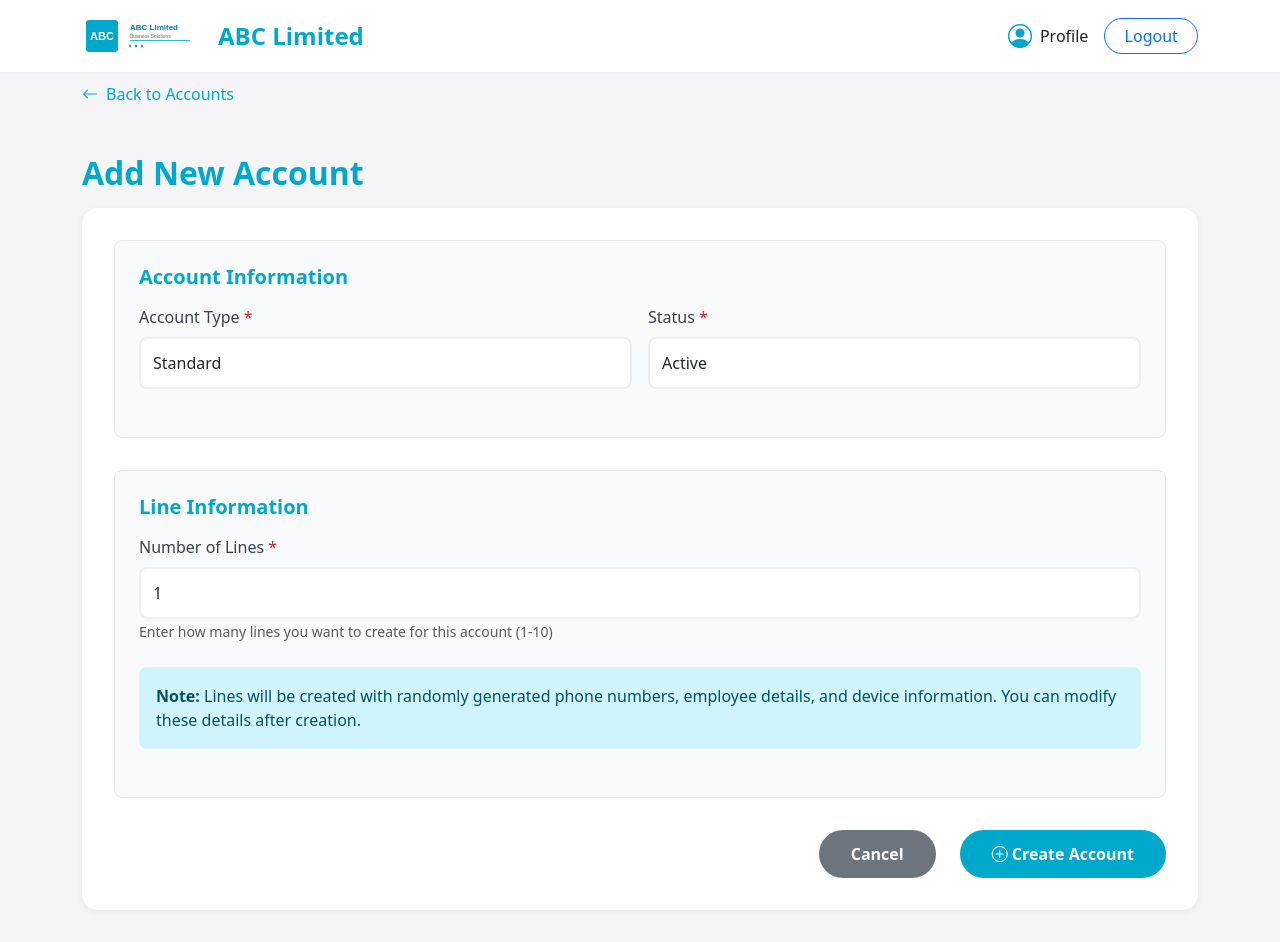
After one commit to sunjava/abc-limited-portal, a Django app: page /accounts/add/ in a window 1280 px wide. The commit adds this page. Run offline with Django 5.2, Linux system fonts and the light colour scheme; the visitor is signed in with stand-in values (Sample User, id 1).

Commit message:
Add account creation functionality with UI
- Add AccountForm for creating accounts without user creation
- Add add_account view with @login_required decorator
- Create add_account.html template matching site design
- Update Account model to make user field optional (null=True, blank=True)
- Add migration for model changes
- Add URL routing for /accounts/add/
- Update all_accounts.html with Add Account button
- Style updates to match ABC Limited Portal design theme
- Account creation now independent of user creation

```diff
--- a/robo/urls.py
+++ b/robo/urls.py
@@ -24,7 +24,7 @@ from robo_app.views import (
     get_services, add_service_to_lines, get_line_services, get_account_lines,
     suspend_lines, restore_lines, chatbot_message, create_line, update_account_status,
     add_line_account_selection, update_line_payment_date, update_line_details, create_mirrored_line,
-    get_line_details, logo_test, debug_login_view, database_admin_view
+    get_line_details, logo_test, debug_login_view, database_admin_view, add_account
 )
 
 urlpatterns = [
@@ -32,6 +32,7 @@ urlpatterns = [
     path('dashboard/', hello_world, name='dashboard'),
     path('admin/', admin.site.urls),
     path('accounts/', all_accounts, name='all_accounts'),
+    path('accounts/add/', add_account, name='add_account'),
     path('lines/', all_lines, name='all_lines'),
     path('add-line/', add_line_account_selection, name='add_line_account_selection'),
     path('accounts/<int:account_id>/', account_details, name='account_details'),
--- /dev/null
+++ b/robo_app/forms.py
@@ -0,0 +1,142 @@
+from django import forms
+from django.contrib.auth.models import User
+from robo_app.models import Account, Line
+from decimal import Decimal
+from datetime import date, timedelta
+import random
+
+
+class AccountForm(forms.ModelForm):
+    """Form for creating new accounts without user information"""
+
+    # Account fields
+    account_type = forms.ChoiceField(
+        choices=[
+            ('STANDARD', 'Standard'),
+            ('PREMIUM', 'Premium'),
+            ('BUSINESS', 'Business'),
+        ],
+        widget=forms.Select(attrs={'class': 'form-control'})
+    )
+
+    status = forms.ChoiceField(
+        choices=[
+            ('ACTIVE', 'Active'),
+            ('INACTIVE', 'Inactive'),
+        ],
+        widget=forms.Select(attrs={'class': 'form-control'})
+    )
+
+    # Line fields
+    num_lines = forms.IntegerField(
+        min_value=1,
+        max_value=10,
+        initial=1,
+        widget=forms.NumberInput(attrs={'class': 'form-control', 'placeholder': 'Number of lines (1-10)'})
+    )
+
+    class Meta:
+        model = Account
+        fields = ['account_type', 'status']
+
+    def save(self, commit=True):
+        # Create account without user
+        account = super().save(commit=False)
+        account.user = None  # No user associated
+        account.account_number = self.generate_account_number()
+        account.last_payment_date = date.today() - timedelta(days=random.randint(1, 30))
+        account.payment_due_date = date.today() + timedelta(days=random.randint(1, 30))
+
+        if commit:
+            account.save()
+
+            # Create lines for the account
+            self.create_lines_for_account(account, self.cleaned_data['num_lines'])
+
+        return account
+
+    def generate_account_number(self):
+        """Generate a unique account number"""
+        import random
+        while True:
+            account_number = f"ACC{random.randint(100000, 999999)}"
+            if not Account.objects.filter(account_number=account_number).exists():
+                return account_number
+
+    def create_lines_for_account(self, account, num_lines):
+        """Create lines for the account"""
+        device_models = [
+            'iPhone 15 Pro', 'iPhone 15', 'iPhone 14 Pro', 'iPhone 14',
+            'Samsung Galaxy S24', 'Samsung Galaxy S23', 'Google Pixel 8',
+            'OnePlus 12', 'Motorola Edge 50'
+        ]
+
+        device_colors = ['Black', 'White', 'Blue', 'Red', 'Purple', 'Green', 'Silver', 'Gold']
+        device_storage = ['128GB', '256GB', '512GB', '1TB']
+        plan_names = [
+            'Magenta MAX', 'Magenta', 'Essentials', 'Business Unlimited',
+            'Go5G Plus', 'Go5G', 'Connect', 'Simply Prepaid'
+        ]
+
+        first_names = ['James', 'Mary', 'John', 'Patricia', 'Robert', 'Jennifer', 'Michael', 'Linda']
+        last_names = ['Smith', 'Johnson', 'Williams', 'Brown', 'Jones', 'Garcia', 'Miller', 'Davis']
+
+        for i in range(num_lines):
+            # Generate unique MSDN
+            area_code = random.choice(['555', '212', '310', '415', '713', '404', '305'])
+            phone_number = f"{random.randint(1000000, 9999999)}"
+            msdn = f"+1-{area_code}-{phone_number[:3]}-{phone_number[3:]}"
+
+            # Generate employee details
+            first_name = random.choice(first_names)
+            last_name = random.choice(last_names)
+            employee_name = f"{first_name} {last_name}"
+            employee_number = f"EMP{random.randint(1000, 9999)}"
+
+            # Generate device details
+            device_model = random.choice(device_models)
+            device_color = random.choice(device_colors)
+            storage = random.choice(device_storage)
+            device_price = Decimal(str(random.randint(200, 1200)))
+
+            # Generate plan details
+            plan_name = random.choice(plan_names)
+            plan_price = Decimal(str(random.randint(30, 120)))
+
+            # Protection details
+            protection_options = [
+                ('Protection<360>', Decimal('18.00')),
+                ('Basic Protection', Decimal('7.00')),
+                ('Premium Protection', Decimal('15.00')),
+                ('No Protection', Decimal('0.00'))
+            ]
+            protection_name, protection_price = random.choice(protection_options)
+
+            # Calculate payment due date
+            payment_due_date = date.today() + timedelta(days=random.randint(5, 30))
+
+            # Create the line
+            try:
+                Line.objects.create(
+                    account=account,
+                    line_name=f"Line {i+1}",
+                    msdn=msdn,
+                    employee_name=employee_name,
+                    employee_number=employee_number,
+                    status='ACTIVE',
+                    payment_due_date=payment_due_date,
+                    device_model=device_model,
+                    device_color=device_color,
+                    device_storage=storage,
+                    device_price=device_price,
+                    plan_name=plan_name,
+                    plan_price=plan_price,
+                    plan_data_limit='Unlimited',
+                    protection_name=protection_name,
+                    protection_price=protection_price,
+                    trade_in_value=Decimal(str(random.randint(0, 300))),
+                    total_monthly_cost=plan_price + protection_price
+                )
+            except Exception as e:
+                # Skip if MSDN already exists
+                continue
--- a/robo_app/models.py
+++ b/robo_app/models.py
@@ -18,7 +18,7 @@ class Account(models.Model):
     ]
 
     account_number = models.CharField(max_length=20, unique=True)
-    user = models.ForeignKey(User, on_delete=models.CASCADE, related_name='accounts')
+    user = models.ForeignKey(User, on_delete=models.CASCADE, related_name='accounts', null=True, blank=True)
     status = models.CharField(max_length=20, choices=STATUS_CHOICES, default='ACTIVE')
     account_type = models.CharField(max_length=20, choices=TYPE_CHOICES, default='STANDARD')
     created_on = models.DateTimeField(auto_now_add=True)
--- /dev/null
+++ b/robo_app/templates/robo_app/add_account.html
@@ -0,0 +1,310 @@
+<!DOCTYPE html>
+{% load static %}
+<html lang="en">
+<head>
+    <meta charset="UTF-8">
+    <meta name="viewport" content="width=device-width, initial-scale=1.0">
+    <title>Add New Account - ABC Limited Portal</title>
+    <!-- Bootstrap CSS -->
+    <link href="https://cdn.jsdelivr.net/npm/bootstrap@5.3.0/dist/css/bootstrap.min.css" rel="stylesheet">
+    <link rel="stylesheet" href="https://cdn.jsdelivr.net/npm/bootstrap-icons@1.10.5/font/bootstrap-icons.css">
+    <style>
+        :root {
+            --att-blue: #00A8CC;
+            --att-blue-dark: #067AB4;
+            --att-blue-light: #e6f7fb;
+            --att-gray: #6c757d;
+        }
+        body {
+            background: #f5f5f7;
+            color: #222;
+        }
+        .att-header {
+            background: #fff;
+            color: #00A8CC;
+            padding: 1rem 0 1rem 0;
+            border-bottom: 2px solid #eee;
+            position: sticky;
+            top: 0;
+            z-index: 100;
+        }
+        .att-header .att-logo {
+            height: 40px;
+            width: auto;
+            max-width: 120px;
+            margin-right: 1rem;
+        }
+        .att-header .att-title {
+            font-size: 1.5rem;
+            font-weight: bold;
+            color: #00A8CC;
+            margin-bottom: 0;
+        }
+        .att-header .profile-section {
+            display: flex;
+            align-items: center;
+            gap: 0.5rem;
+        }
+        .att-header .profile-section .att-profile-icon {
+            font-size: 1.5rem;
+            color: #00A8CC;
+        }
+        .att-header .profile-section .att-topbar-label {
+            color: #222;
+            font-size: 1rem;
+            font-weight: 500;
+        }
+        .att-header .profile-section .btn {
+            border-radius: 2rem;
+            font-weight: 500;
+            padding: 0.3rem 1.2rem;
+            margin-left: 0.5rem;
+        }
+        .page-title {
+            font-size: 2rem;
+            font-weight: 600;
+            margin: 2rem 0 1rem 0;
+            color: #00A8CC;
+        }
+        .back-link {
+            color: #00A8CC;
+            text-decoration: none;
+            font-weight: 500;
+            display: inline-flex;
+            align-items: center;
+            gap: 0.5rem;
+            margin-bottom: 1rem;
+        }
+        .back-link:hover {
+            color: #067AB4;
+            text-decoration: underline;
+        }
+        .form-container {
+            background: #fff;
+            border-radius: 1rem;
+            box-shadow: 0 2px 8px rgba(0,0,0,0.05);
+            padding: 2rem;
+            margin-bottom: 2rem;
+        }
+        .form-section {
+            margin-bottom: 2rem;
+            padding: 1.5rem;
+            border: 1px solid #e5e7eb;
+            border-radius: 0.5rem;
+            background: #f9fafb;
+        }
+        .form-section h3 {
+            color: var(--att-blue);
+            margin-bottom: 1rem;
+            font-size: 1.25rem;
+            font-weight: 600;
+        }
+        .form-group {
+            margin-bottom: 1.5rem;
+        }
+        .form-group label {
+            display: block;
+            margin-bottom: 0.5rem;
+            font-weight: 500;
+            color: #374151;
+        }
+        .form-control {
+            width: 100%;
+            padding: 0.75rem;
+            border: 2px solid #eee;
+            border-radius: 0.5rem;
+            font-size: 1rem;
+            transition: border-color 0.3s ease;
+        }
+        .form-control:focus {
+            outline: none;
+            border-color: var(--att-blue);
+            box-shadow: 0 0 0 0.2rem rgba(0, 168, 204, 0.25);
+        }
+        .btn-primary {
+            background: var(--att-blue);
+            color: white;
+            padding: 0.75rem 2rem;
+            border: none;
+            border-radius: 2rem;
+            font-weight: 600;
+            cursor: pointer;
+            transition: background-color 0.3s ease;
+        }
+        .btn-primary:hover {
+            background: var(--att-blue-dark);
+        }
+        .btn-secondary {
+            background: var(--att-gray);
+            color: white;
+            padding: 0.75rem 2rem;
+            border: none;
+            border-radius: 2rem;
+            font-weight: 600;
+            cursor: pointer;
+            transition: background-color 0.3s ease;
+            text-decoration: none;
+            display: inline-block;
+            margin-right: 1rem;
+        }
+        .btn-secondary:hover {
+            background: #5a6268;
+        }
+        .alert {
+            padding: 1rem;
+            margin-bottom: 1.5rem;
+            border-radius: 0.5rem;
+            border: 1px solid transparent;
+        }
+        .alert-success {
+            background-color: #d1fae5;
+            border-color: #a7f3d0;
+            color: #065f46;
+        }
+        .alert-error {
+            background-color: #fee2e2;
+            border-color: #fecaca;
+            color: #991b1b;
+        }
+        .form-row {
+            display: grid;
+            grid-template-columns: 1fr 1fr;
+            gap: 1rem;
+        }
+        .required {
+            color: #dc2626;
+        }
+        @media (max-width: 768px) {
+            .form-row {
+                grid-template-columns: 1fr;
+            }
+            .form-container {
+                margin: 1rem;
+                padding: 1rem;
+            }
+        }
+    </style>
+</head>
+<body>
+    <div class="att-header">
+        <div class="container d-flex justify-content-between align-items-center">
+            <div class="d-flex align-items-center">
+                <img src="{% static 'logo.svg' %}" alt="ABC Limited Logo" class="att-logo" onerror="this.style.display='none'; this.nextElementSibling.style.display='inline-block';">
+                <span class="att-title">ABC Limited</span>
+            </div>
+            <div class="profile-section">
+                <i class="bi bi-person-circle att-profile-icon"></i>
+                <span class="att-topbar-label">Profile</span>
+                <a href="/logout/" class="btn btn-outline-primary">Logout</a>
+            </div>
+        </div>
+    </div>
+
+    <div class="container mt-2">
+        <a href="{% url 'all_accounts' %}" class="back-link">
+            <i class="bi bi-arrow-left"></i>
+            Back to Accounts
+        </a>
+
+        <h1 class="page-title">Add New Account</h1>
+
+        <div class="form-container">
+
+    <!-- Messages -->
+    {% if messages %}
+        {% for message in messages %}
+            <div class="alert alert-{{ message.tags }}">
+                {{ message }}
+            </div>
+        {% endfor %}
+    {% endif %}
+
+    <form method="post">
+        {% csrf_token %}
+
+
+        <!-- Account Information Section -->
+        <div class="form-section">
+            <h3><i class="fas fa-building"></i> Account Information</h3>
+            <div class="form-row">
+                <div class="form-group">
+                    <label for="{{ form.account_type.id_for_label }}">Account Type <span class="required">*</span></label>
+                    {{ form.account_type }}
+                    {% if form.account_type.errors %}
+                        <div class="text-danger">{{ form.account_type.errors.0 }}</div>
+                    {% endif %}
+                </div>
+                <div class="form-group">
+                    <label for="{{ form.status.id_for_label }}">Status <span class="required">*</span></label>
+                    {{ form.status }}
+                    {% if form.status.errors %}
+                        <div class="text-danger">{{ form.status.errors.0 }}</div>
+                    {% endif %}
+                </div>
+            </div>
+        </div>
+
+        <!-- Line Information Section -->
+        <div class="form-section">
+            <h3><i class="fas fa-mobile-alt"></i> Line Information</h3>
+            <div class="form-group">
+                <label for="{{ form.num_lines.id_for_label }}">Number of Lines <span class="required">*</span></label>
+                {{ form.num_lines }}
+                <small class="text-muted">Enter how many lines you want to create for this account (1-10)</small>
+                {% if form.num_lines.errors %}
+                    <div class="text-danger">{{ form.num_lines.errors.0 }}</div>
+                {% endif %}
+            </div>
+            <div class="alert alert-info">
+                <strong>Note:</strong> Lines will be created with randomly generated phone numbers, employee details, and device information. You can modify these details after creation.
+            </div>
+        </div>
+
+            <!-- Submit Buttons -->
+            <div class="d-flex justify-content-end gap-2">
+                <a href="{% url 'all_accounts' %}" class="btn-secondary">Cancel</a>
+                <button type="submit" class="btn-primary">
+                    <i class="bi bi-plus-circle"></i> Create Account
+                </button>
+            </div>
+        </form>
+        </div>
+    </div>
+
+<script>
+// Add some client-side validation
+document.addEventListener('DOMContentLoaded', function() {
+    const form = document.querySelector('form');
+    const numLinesInput = document.getElementById('{{ form.num_lines.id_for_label }}');
+
+    // Validate number of lines
+    numLinesInput.addEventListener('input', function() {
+        const value = parseInt(this.value);
+        if (value < 1 || value > 10) {
+            this.setCustomValidity('Number of lines must be between 1 and 10');
+        } else {
+            this.setCustomValidity('');
+        }
+    });
+
+    // Form submission
+    form.addEventListener('submit', function(e) {
+        const numLines = parseInt(numLinesInput.value);
+
+        if (numLines < 1 || numLines > 10) {
+            e.preventDefault();
+            alert('Number of lines must be between 1 and 10');
+            return false;
+        }
+
+        // Confirm before creating account
+        if (!confirm(`Are you sure you want to create an account with ${numLines} line(s)?`)) {
+            e.preventDefault();
+            return false;
+        }
+    });
+});
+</script>
+    </div>
+</body>
+</html>
--- a/robo_app/views.py
+++ b/robo_app/views.py
@@ -6,6 +6,7 @@ from django.http import JsonResponse
 from django.views.decorators.csrf import csrf_exempt
 from django.views.decorators.http import require_http_methods
 from django.utils import timezone
+from django.contrib import messages
 from decimal import Decimal
 import json
 import uuid
@@ -13,6 +14,7 @@ from datetime import timedelta
 
 from .models import Account, Line, Service, LineService
 from .chatbot import chatbot
+from .forms import AccountForm
 
 # Create your views here.
 
@@ -1130,3 +1132,27 @@ def logo_test(request):
         'static_root': settings.STATIC_ROOT,
     }
     return render(request, 'logo_test.html', context)
+
+@login_required
+def add_account(request):
+    """View to add new accounts with user creation"""
+    if request.method == 'POST':
+        form = AccountForm(request.POST)
+        if form.is_valid():
+            try:
+                account = form.save()
+                messages.success(
+                    request,
+                    f'Account {account.account_number} created successfully with {form.cleaned_data["num_lines"]} lines!'
+                )
+                return redirect('account_details', account_id=account.id)
+            except Exception as e:
+                messages.error(request, f'Error creating account: {str(e)}')
+    else:
+        form = AccountForm()
+
+    context = {
+        'form': form,
+        'title': 'Add New Account',
+    }
+    return render(request, 'robo_app/add_account.html', context)
```
Also changed, not shown: robo_app/templates/robo_app/all_accounts.html (+6 -1 lines), robo_app/migrations/0004_alter_account_user.py (added).
